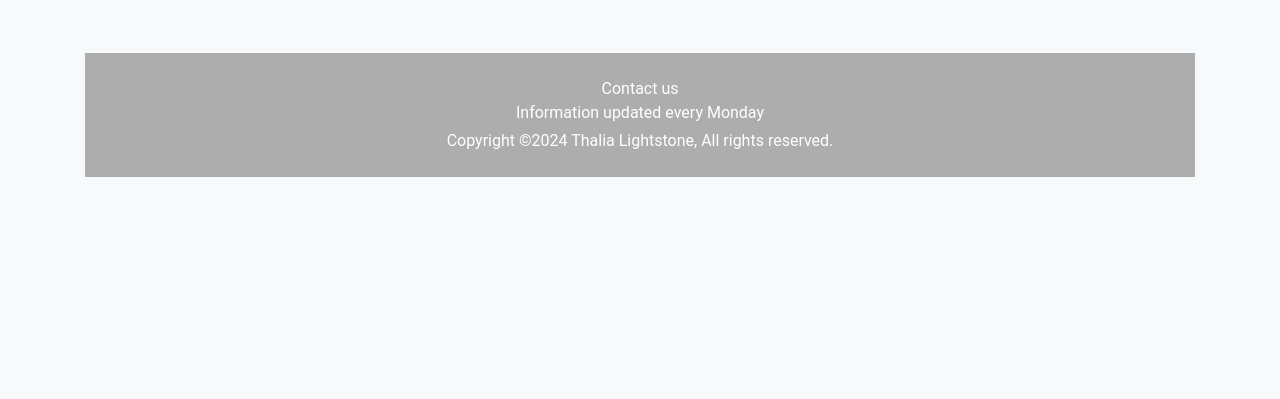
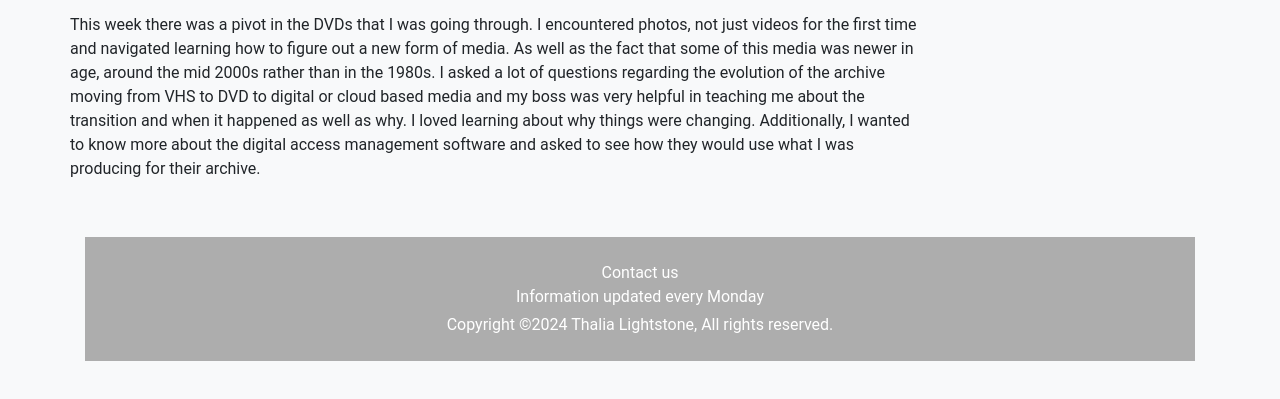
Before and after one commit to tlightstone/LIS590Winter2025, a plain HTML site: page week7/week7.html in a window 1280 px wide. Shown: the part 331-730 px from the top of the page. Drawn offline with nearby package versions, Linux system fonts and the light colour scheme.

Commit message:
Update week7.html

```diff
--- a/week7/week7.html
+++ b/week7/week7.html
@@ -65,7 +65,7 @@
 				<div class="row mt-3 ">
 
                     <p>
-
+                        This week there was a pivot in the DVDs that I was going through. I encountered photos, not just videos for the first time and navigated learning how to figure out a new form of media. As well as the fact that some of this media was newer in age, around the mid 2000s rather than in the 1980s. I asked a lot of questions regarding the evolution of the archive moving from VHS to DVD to digital or cloud based media and my boss was very helpful in teaching me about the transition and when it happened as well as why. I loved learning about why things were changing. Additionally, I wanted to know more about the digital access management software and asked to see how they would use what I was producing for their archive.
                     </p>
 
 
```
